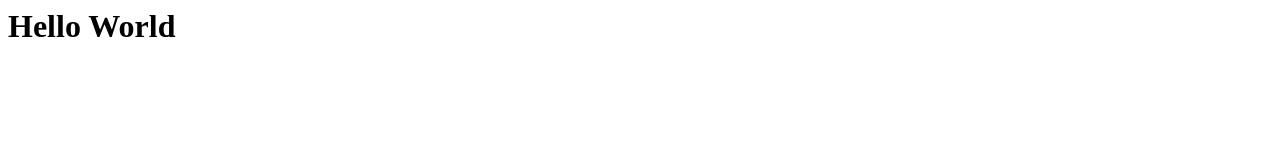
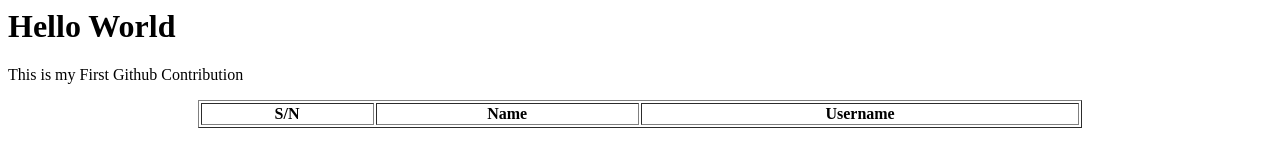
Before and after one commit to Sahgeer01/github-practice, a plain HTML site: page index.html in a window 1280 px wide. Drawn offline with Linux system fonts and the light colour scheme.

Commit message:
Table created

```diff
--- a/index.html
+++ b/index.html
@@ -5,5 +5,22 @@
 
     <body>
         <h1>Hello World</h1>
+
+        <p> This is my First Github Contribution</p>
+
+        <table border="1" width="70%" align="center">
+
+            <thead>
+                <th>S/N</th>
+                <th>Name</th>
+                <th>Username</th>
+            </thead>
+
+            <tbody>
+
+
+
+            </tbody>
+        </table>
     </body>
 </html>
```
